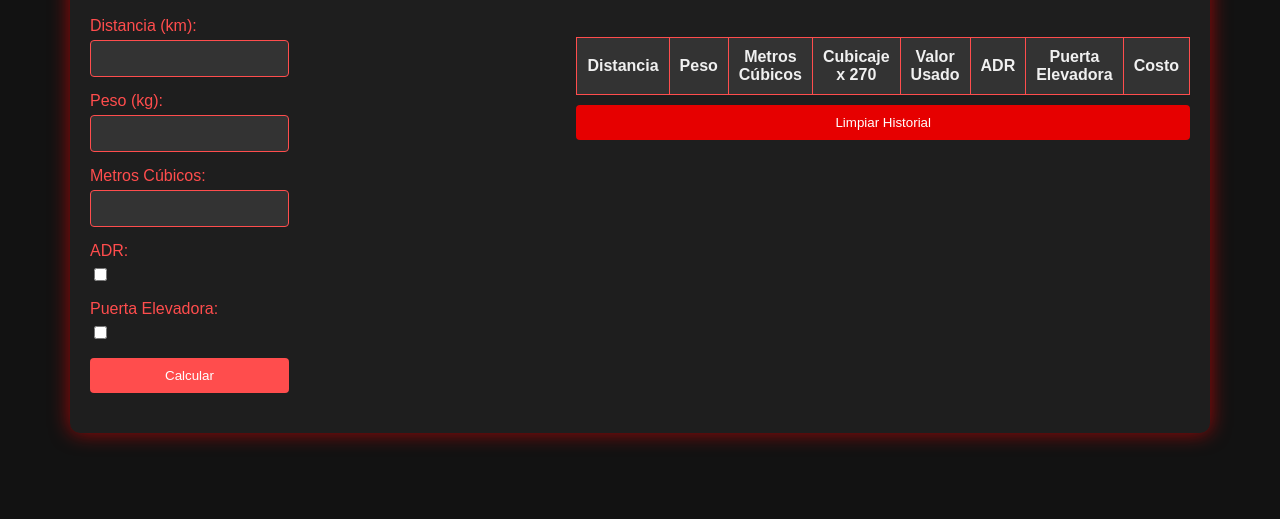
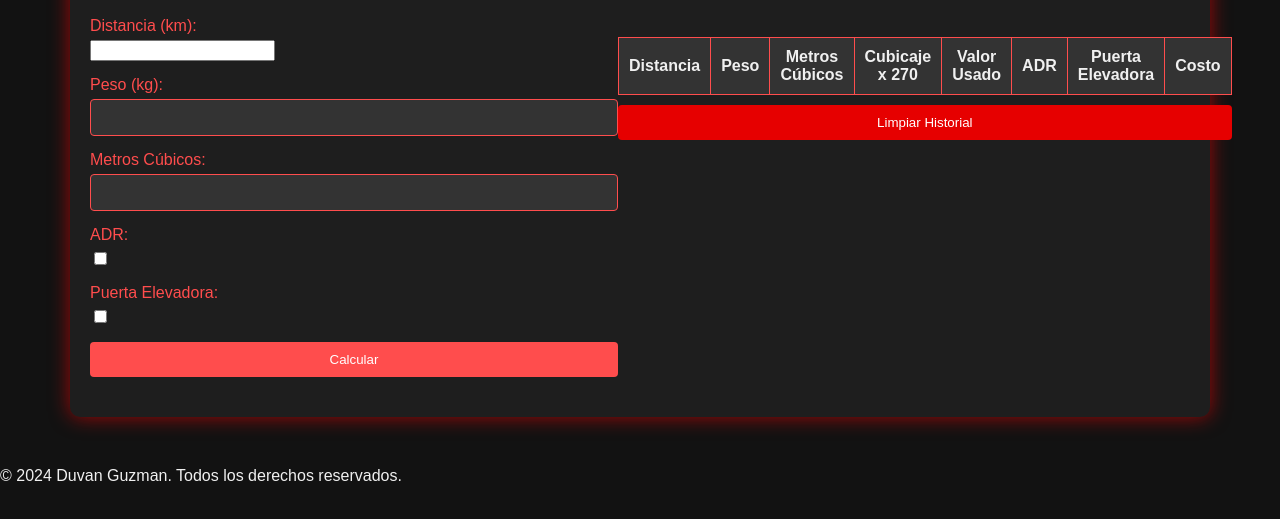
Before and after one commit to DictaDank/sctrans-calculadora, a plain HTML site: page index.html in a window 1280 px wide. Shown: the part 251-770 px from the top of the page. Drawn offline with Linux system fonts and the light colour scheme.

Commit message:
Update index.html

```diff
--- a/index.html
+++ b/index.html
@@ -3,7 +3,7 @@
 <head>
     <meta charset="UTF-8">
     <meta name="viewport" content="width=device-width, initial-scale=1.0">
-    <title>Cálculo de Precios</title>
+    <title>Cliente SCTRANS</title>
     <link rel="stylesheet" href="styles.css">
 </head>
 <body>
@@ -12,20 +12,20 @@
         <img src="logo.png" alt="Logo" class="logo">
         <div class="row">
             <!-- Formulario -->
-            <div class="col-md-5">
+            <div class="col-md-6">
                 <form id="priceForm">
                     <div class="form-group">
                         <label for="distance">Distancia (km):</label>
-                        <input type="number" id="distance" name="distance" list="pueblos" required class="form-control">
+                        <input list="pueblos" id="distance" name="distance" required>
                         <datalist id="pueblos"></datalist>
                     </div>
                     <div class="form-group">
                         <label for="weight">Peso (kg):</label>
-                        <input type="number" id="weight" name="weight" required class="form-control">
+                        <input type="number" id="weight" name="weight" required>
                     </div>
                     <div class="form-group">
                         <label for="volume">Metros Cúbicos:</label>
-                        <input type="number" id="volume" name="volume" step="0.01" required class="form-control">
+                        <input type="number" id="volume" name="volume" step="0.01" required>
                     </div>
                     <div class="form-group">
                         <label for="adr">ADR:</label>
@@ -37,8 +37,9 @@
                     </div>
                     <button type="submit" class="btn btn-primary">Calcular</button>
                 </form>
-                <div id="result" class="mt-3"></div>
+                <div id="result"></div>
             </div>
+
 
             <!-- Historial -->
             <div class="col-md-6">
@@ -52,8 +53,7 @@
                             <th>Valor Usado</th>
                             <th>ADR</th>
                             <th>Puerta Elevadora</th>
-                            <th>Costo </th>
-
+                            <th>Costo</th>
                         </tr>
                     </thead>
                     <tbody id="historyBody">
@@ -65,6 +65,10 @@
         </div>
     </div>
 
+    <footer>
+        <p>&copy; 2024 Duvan Guzman. Todos los derechos reservados.</p>
+    </footer>
+
     <script src="scripts.js"></script>
 </body>
 </html>
```
